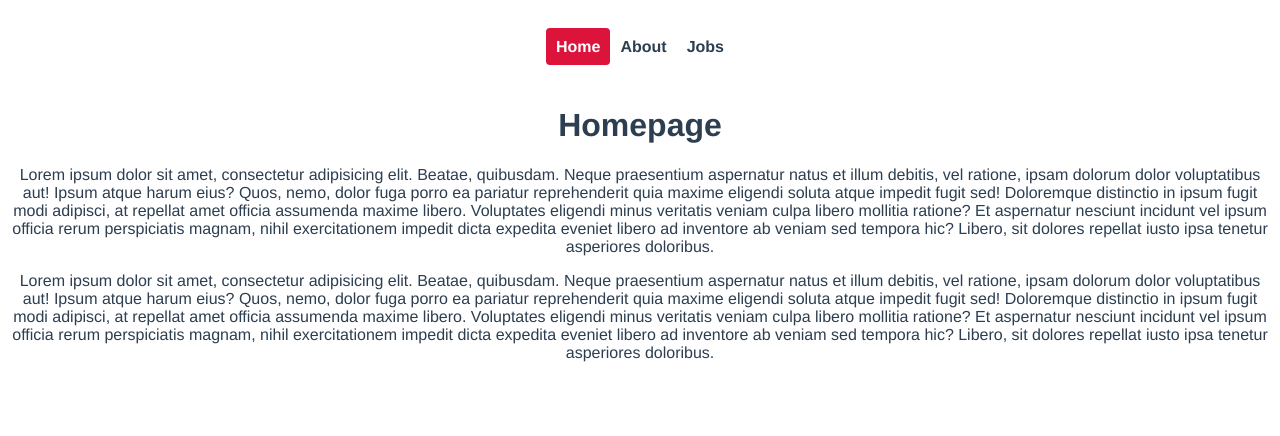
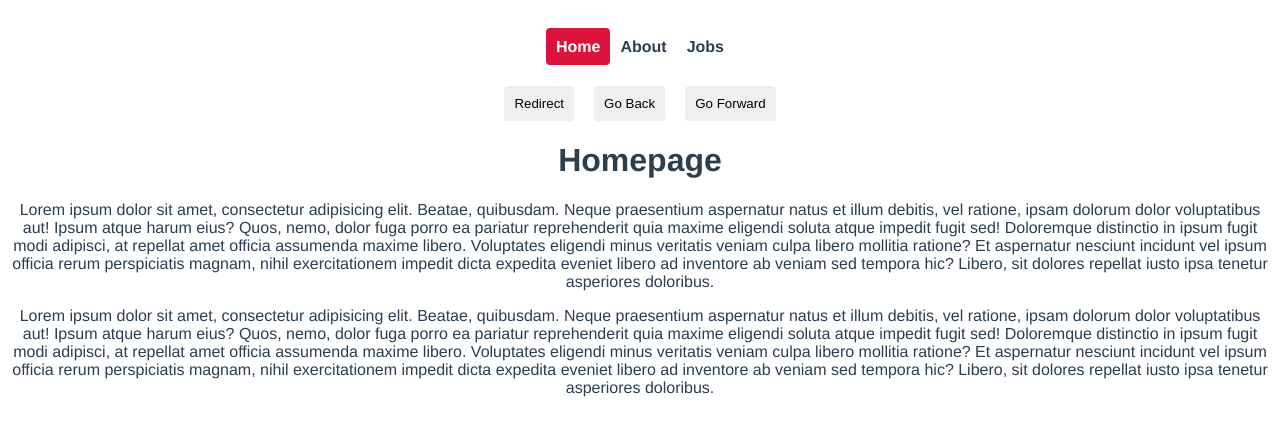
Before and after one commit to ViuCoding/vue-ninja-jobs, a Vue app: page / in a window 1280 px wide. Shown: the top 436 px of the page. Built offline with nearby package versions, Linux system fonts and the light colour scheme.

Commit message:
set up of Json-server

```diff
--- /dev/null
+++ b/data/db.json
@@ -0,0 +1,7 @@
+{
+  "jobs": [
+    { "title": "Ninja UX Designer", "id": 1, "details": "lorem" },
+    { "title": "Ninja Web Developer", "id": 2, "details": "lorem" },
+    { "title": "Ninja Vue Developer", "id": 3, "details": "lorem" }
+  ]
+}
--- a/package.json
+++ b/package.json
@@ -8,6 +8,7 @@
   },
   "dependencies": {
     "core-js": "^3.8.3",
+    "json-server": "^0.17.0",
     "vue": "^3.2.13",
     "vue-router": "^4.0.3"
   },
--- a/src/App.vue
+++ b/src/App.vue
@@ -6,9 +6,31 @@
     <router-link :to="{ name: 'about' }">About</router-link>
     <router-link :to="{ name: 'jobs' }">Jobs</router-link>
   </nav>
+  <button @click="redirect">Redirect</button>
+  <button @click="back">Go Back</button>
+  <button @click="forward">Go Forward</button>
+
   <!-- This is where Vue Router will inject the component based on its route -->
   <router-view />
 </template>
+
+<script>
+export default {
+  // How to Programmatically move the user around the website
+  methods: {
+    redirect() {
+      this.$router.push({ name: "home" });
+    },
+    back() {
+      // This methos let us walk through the history of navigation, basically like the browers buttons back and forward
+      this.$router.go(-1);
+    },
+    forward() {
+      this.$router.go(1);
+    },
+  },
+};
+</script>
 
 <style>
 #app {
@@ -35,4 +57,12 @@
   color: white;
   background: crimson;
 }
+
+button {
+  margin: 0 10px;
+  padding: 10px;
+  border: none;
+  cursor: pointer;
+  border-radius: 4px;
+}
 </style>
```
Also changed, not shown: 1 other file (tests, documents, lock files or other folders).
